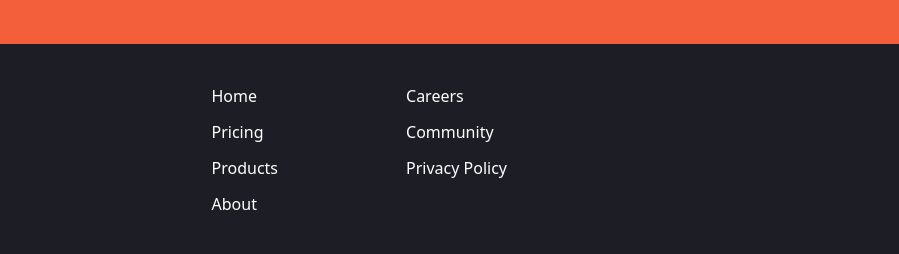
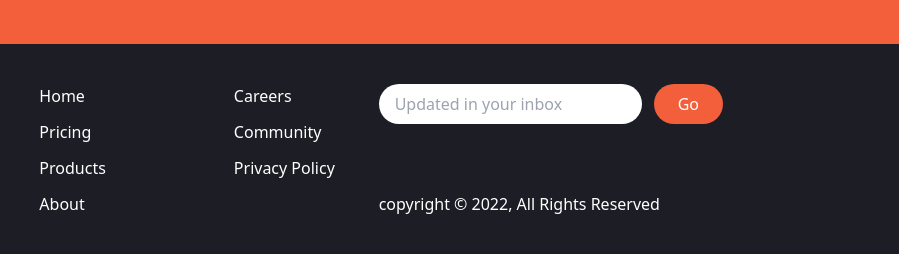
Before and after one commit to gulshan25/tailwind_manage_landing_page, a website: page index.html in a window 1280 px wide. Shown: the part 1788-2042 px from the top of the page, 381-1280 px from the left. Drawn offline with Linux system fonts and the light colour scheme.

Commit message:
tailwind manage landing page

```diff
--- a/index.html
+++ b/index.html
@@ -288,7 +288,17 @@
             </div>
             <!-- input Container -->
             <div class="flex flex-col justify-between">
-                <form action=""></form>
+                <form action="">
+                    <div class="flex space-x-3">
+                        <input type="text" class="flex-1 px-4 rounded-full focus:outline-none" placeholder="Updated in your inbox" />
+                        <button class="px-6 py-2 text-white rounded-full bg-brightRed hover:bg-brightRedLight focus:outline-none">
+                Go
+              </button>
+                    </div>
+                </form>
+                <div class="hidden text-white md:block">
+                    copyright &copy; 2022, All Rights Reserved
+                </div>
             </div>
         </div>
     </footer>
```
Also changed, not shown: css/main.css.
